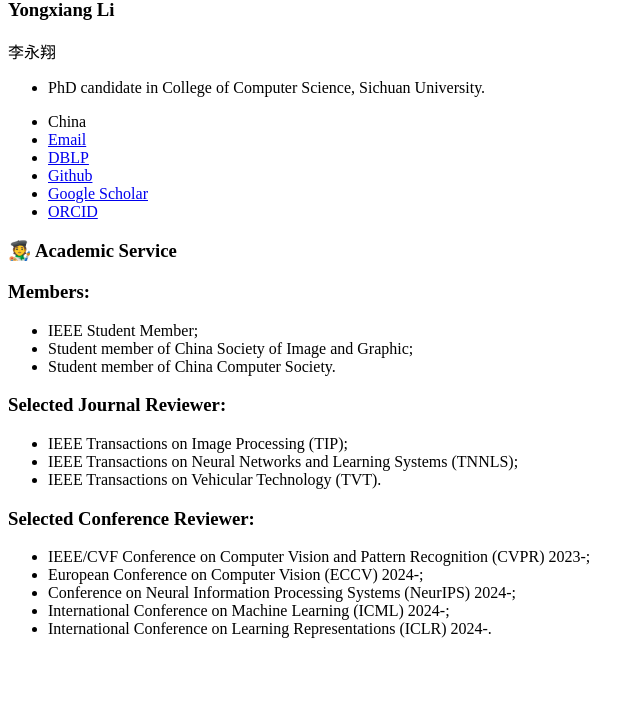
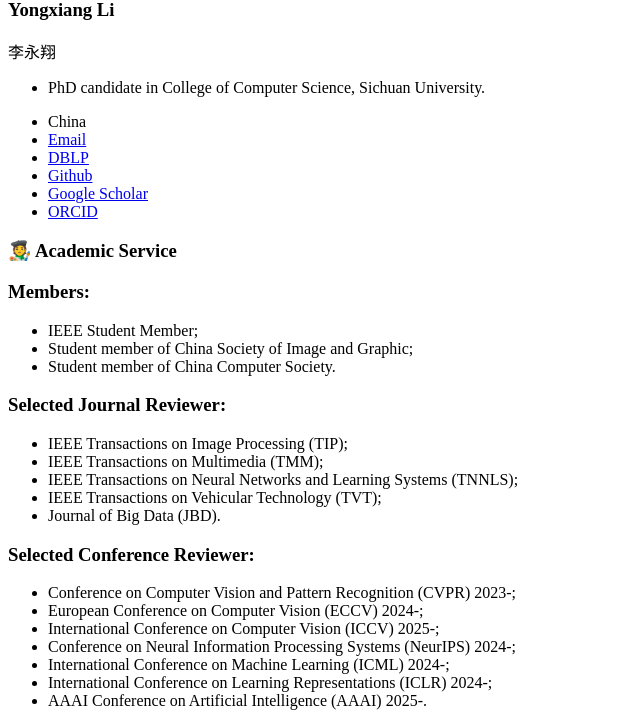
Before and after one commit to LYXRhythm/liyongxiang.github.io, a Jekyll site: the page built from _pages/includes/academic.md, in a window 1280 px wide. Shown: the part 526-1252 px from the top of the page, without its empty margins (0-644 px from the left). Built offline with Jekyll 4.4.1, drawn with Linux system fonts in a browser that asks for light colours; our own code applies the rules of GitHub Pages for plain Markdown files; before the commit the page ends 1180 px from its top, so only the background shows below that.

Commit message:
Update academic.md

```diff
--- a/_pages/includes/academic.md
+++ b/_pages/includes/academic.md
@@ -7,12 +7,16 @@
 
 ### Selected Journal Reviewer:
  - IEEE Transactions on Image Processing (TIP);
+ - IEEE Transactions on Multimedia (TMM);
  - IEEE Transactions on Neural Networks and Learning Systems (TNNLS);
- - IEEE Transactions on Vehicular Technology (TVT).
+ - IEEE Transactions on Vehicular Technology (TVT);
+ - Journal of Big Data (JBD).
 
 ### Selected Conference Reviewer:
- - IEEE/CVF Conference on Computer Vision and Pattern Recognition (CVPR) 2023-;
+ - Conference on Computer Vision and Pattern Recognition (CVPR) 2023-;
  - European Conference on Computer Vision (ECCV) 2024-;
+ - International Conference on Computer Vision (ICCV) 2025-;
  - Conference on Neural Information Processing Systems (NeurIPS) 2024-;
  - International Conference on Machine Learning (ICML) 2024-;
- - International Conference on Learning Representations (ICLR) 2024-.
+ - International Conference on Learning Representations (ICLR) 2024-;
+ - AAAI Conference on Artificial Intelligence (AAAI) 2025-.
```
